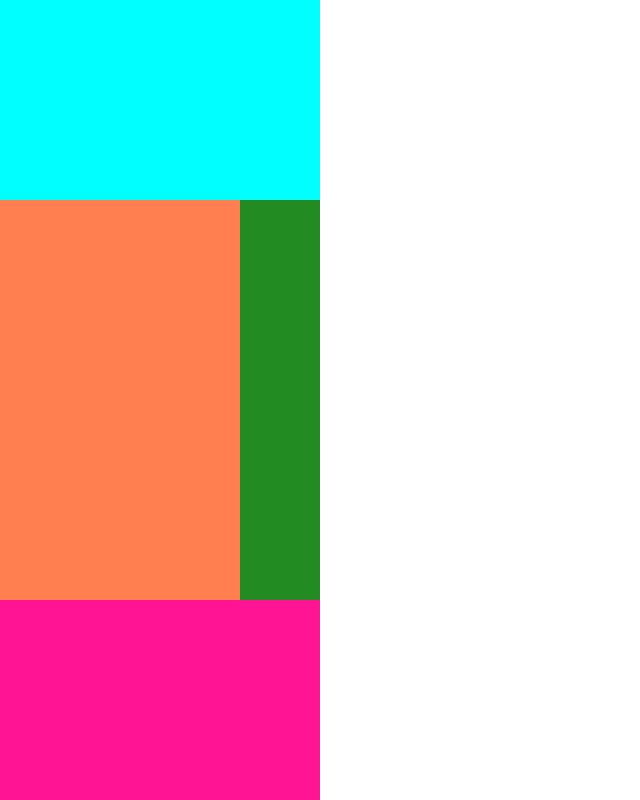
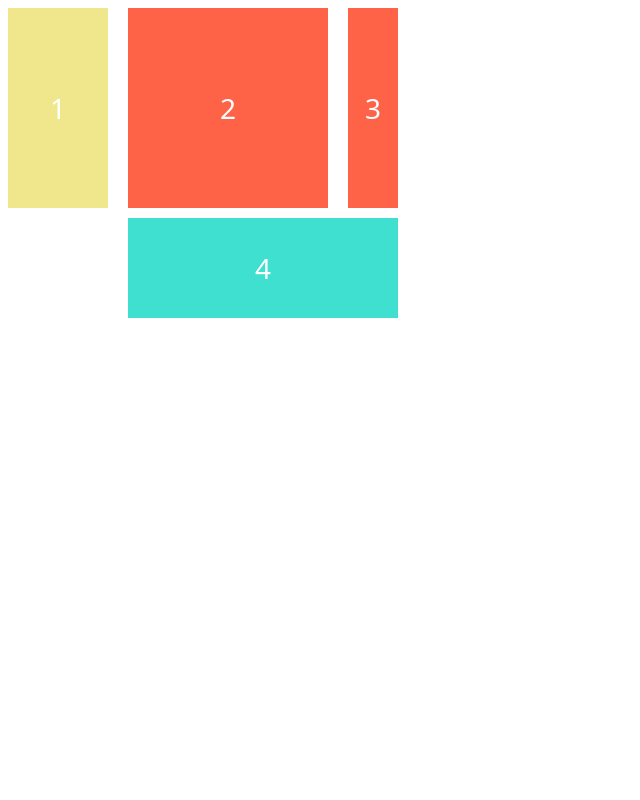
Before and after one commit to draketamer/csslayout_master_class, a plain HTML site: page index.html in a window 1280 px wide. Shown: the whole page, without its empty margins (0-640 px from the left). Drawn offline with Linux system fonts and the light colour scheme; files whose address does not match are found by name.

Commit message:
#3.5 The Span Keyword

```diff
--- a/index.html
+++ b/index.html
@@ -10,16 +10,16 @@
     <title>CSS Layout Masterclass</title>
   </head>
   <body>
-    <!-- <div class="father">
+    <div class="father">
       <div class="child">1</div>
       <div class="child">2</div>
       <div class="child">3</div>
       <div class="child">4</div>
-    </div> -->
+    </div>
 
-    <header></header>
+    <!-- <header></header>
     <section></section>
     <aside></aside>
-    <footer></footer>
+    <footer></footer> -->
   </body>
 </html>
--- a/style.css
+++ b/style.css
@@ -1,53 +1,15 @@
-html,
 body {
-  padding: 0;
-  margin: 0;
   font-family: system-ui, -apple-system, BlinkMacSystemFont, "Segoe UI", Roboto,
     Oxygen, Ubuntu, Cantarell, "Open Sans", "Helvetica Neue", sans-serif;
-  /* }
-
-.father { */
+}
+.father {
   display: grid;
-  /* grid-template-columns: [cucumber] 100px [potato] 200px [banana] 50px [brocoli];
+  grid-template-columns: [cucumber] 100px [potato] 200px [banana] 50px [brocoli];
   grid-template-rows: [korea] 200px [thailand] 100px [greece];
   row-gap: 10px;
-  column-gap: 20px; */
-
-  height: 100vh;
-  /* grid-template-columns: 1fr 1fr 1fr 1fr;
-  grid-template-rows: 1fr 1fr 1fr 1fr;
-  grid-template-areas:
-    "a a a a"
-    "b b b c"
-    "d d d d"; */
-
-  grid-template:
-    "a a a a" 1fr
-    "b b b c" 2fr
-    "d d d d" 1fr / 1fr 1fr 1fr 1fr;
+  column-gap: 20px;
 }
-
-header {
-  background-color: aqua;
-  grid-area: a;
-}
-
-section {
-  background-color: coral;
-  grid-area: b;
-}
-
-aside {
-  background-color: forestgreen;
-  grid-area: c;
-}
-
-footer {
-  background-color: deeppink;
-  grid-area: d;
-}
-
-/* .child {
+.child {
   background-color: tomato;
   display: flex;
   color: white;
@@ -56,15 +18,22 @@ footer {
   justify-content: center;
 }
 
-.child:last-child {
-  background-color: turquoise; */
-/* grid-column-start: 2;
-    grid-column-end: -1; */
-/* grid-column: potato / brocoli;
+.child:first-child {
+  /*
+    grid-row-start: 1;
+    grid-row-end: -1;
+    grid-row: korea / greece;
+        */
+  background-color: khaki;
+  /* grid-row: span 2; */
 }
 
-.child:first-child { */
-/* grid-row-start: 1;
-    grid-row-end: -1; */
-/* grid-row: korea / greece;
-} */
+.child:last-child {
+  background-color: turquoise;
+  grid-column: potato/span 2;
+  /*
+  grid-column-start: 2;
+  grid-column-end: -1;
+  grid-column: potato / brocoli;
+   */
+}
```
